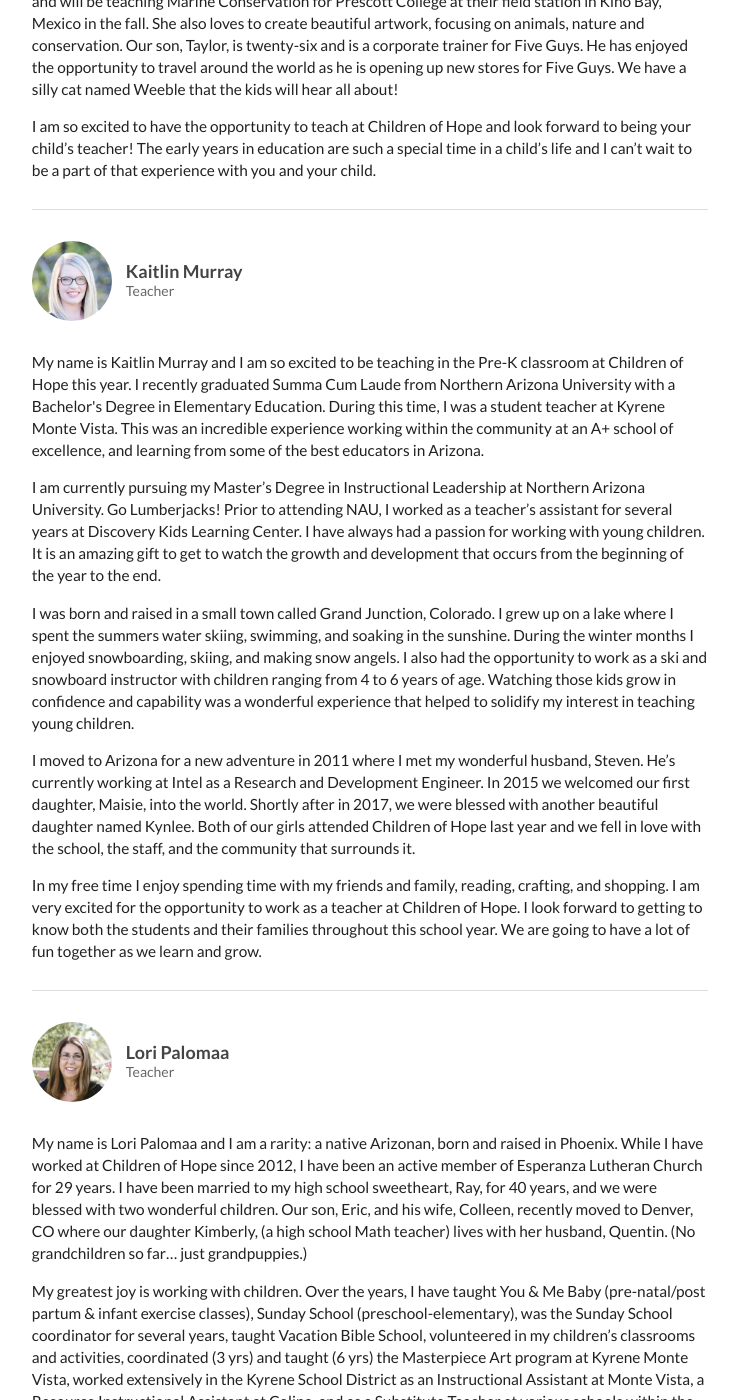
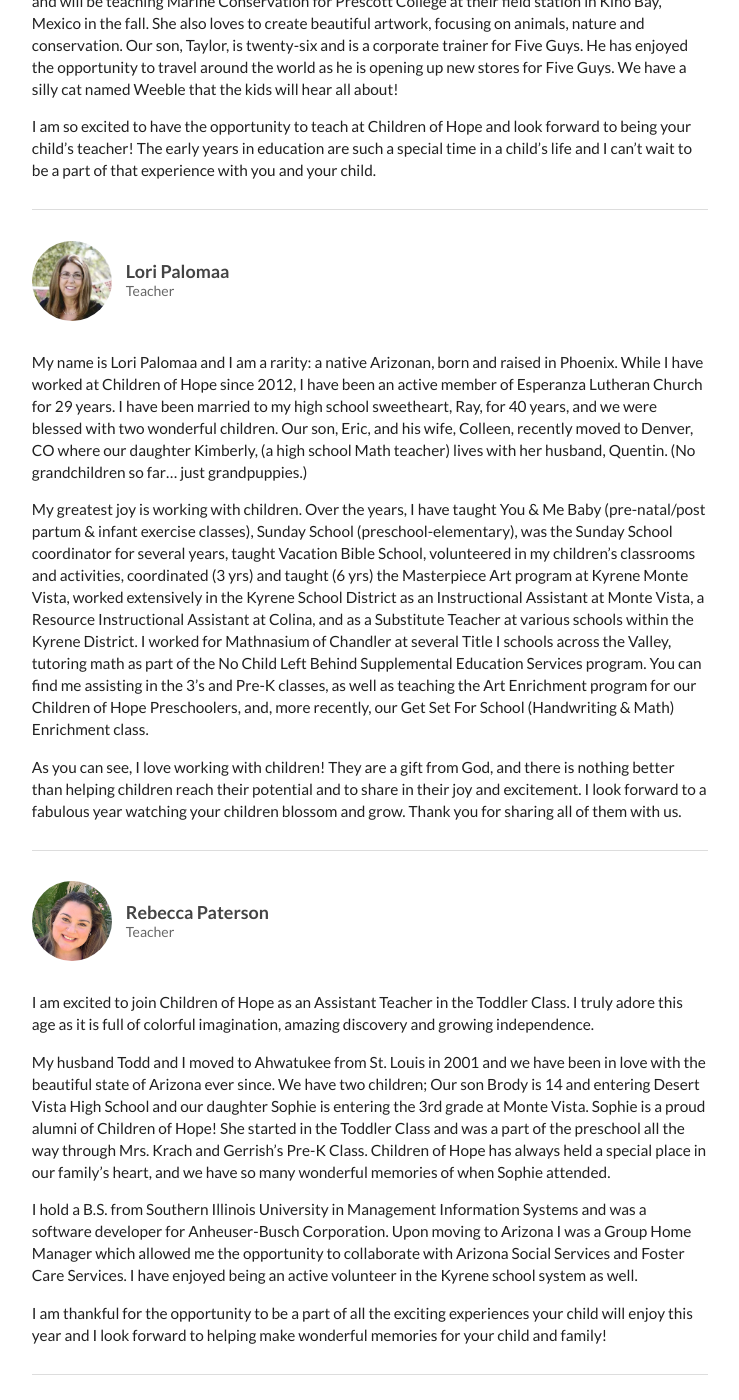
Before and after one commit to childrenofhope/childrenofhope, a Jekyll site: the page built from about/teachers.md, in a window 1280 px wide and 1400 px high, scrolled down 2970 px. Shown: the whole window, without its empty margins (270-1009 px from the left). Built offline with Jekyll 4.4.1, drawn with Linux system fonts in a browser that asks for light colours.

Commit message:
Updated teacher bios

```diff
--- a/about/teachers.md
+++ b/about/teachers.md
@@ -190,57 +190,6 @@ Teachers & Staff
 <div class="ui section divider"></div>
 
 <h3 class="ui header">
-  <img src="{{ site.baseurl }}/assets/images/teachers/kaitlin_murray.png"
-    alt="Kaitlin Murray" class="ui tiny circular image" />
-  <div class="content">
-    Kaitlin Murray
-    <div class="sub header">Teacher</div>
-  </div>
-</h3>
-
-<div class="ui hidden divider"></div>
-
-<p>
-  My name is Kaitlin Murray and I am so excited to be teaching in the Pre-K classroom at Children
-  of Hope this year. I recently graduated Summa Cum Laude from Northern Arizona University with a
-  Bachelor's Degree in Elementary Education. During this time, I was a student teacher at Kyrene
-  Monte Vista. This was an incredible experience working within the community at an A+ school of
-  excellence, and learning from some of the best educators in Arizona.
-</p>
-<p>
-  I am currently pursuing my Master’s Degree in Instructional Leadership at Northern Arizona
-  University. Go Lumberjacks! Prior to attending NAU, I worked as a teacher’s assistant for several
-  years at Discovery Kids Learning Center. I have always had a passion for working with young
-  children. It is an amazing gift to get to watch the growth and development that occurs from the
-  beginning of the year to the end.
-</p>
-<p>
-  I was born and raised in a small town called Grand Junction, Colorado. I grew up on a lake where
-  I spent the summers water skiing, swimming, and soaking in the sunshine. During the winter months
-  I enjoyed snowboarding, skiing, and making snow angels. I also had the opportunity to work as a
-  ski and snowboard instructor with children ranging from 4 to 6 years of age. Watching those kids
-  grow in confidence and capability was a wonderful experience that helped to solidify my interest
-  in teaching young children.
-</p>
-<p>
- I moved to Arizona for a new adventure in 2011 where I met my wonderful husband, Steven. He’s
- currently working at Intel as a Research and Development Engineer. In 2015 we welcomed our first
- daughter, Maisie, into the world. Shortly after in 2017, we were blessed with another beautiful
- daughter named Kynlee. Both of our girls attended Children of Hope last year and we fell in love
- with the school, the staff, and the community that surrounds it.
-</p>
-<p>
-  In my free time I enjoy spending time with my friends and family, reading, crafting, and shopping.
-  I am very excited for the opportunity to work as a teacher at Children of Hope. I look forward to
-  getting to know both the students and their families throughout this school year. We are going to
-  have a lot of fun together as we learn and grow.
-</p>
-
-
-
-<div class="ui section divider"></div>
-
-<h3 class="ui header">
   <img src="{{ site.baseurl }}/assets/images/teachers/lori_palomaa.png"
     alt="Lori Palomaa" class="ui tiny circular image" />
   <div class="content">
```
